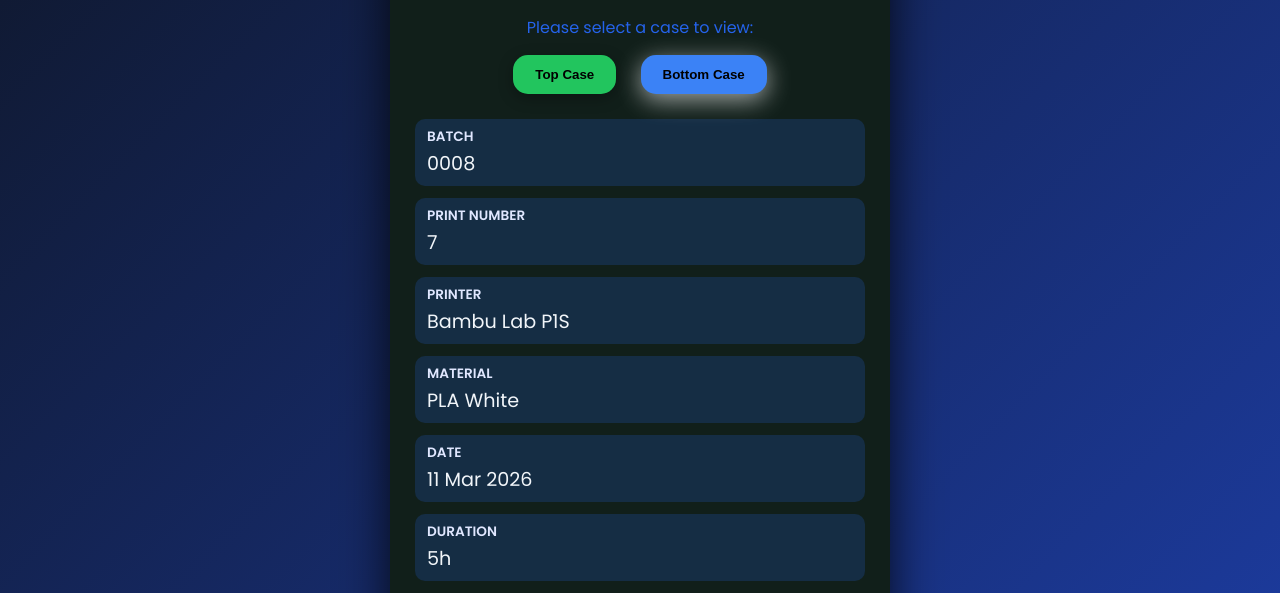
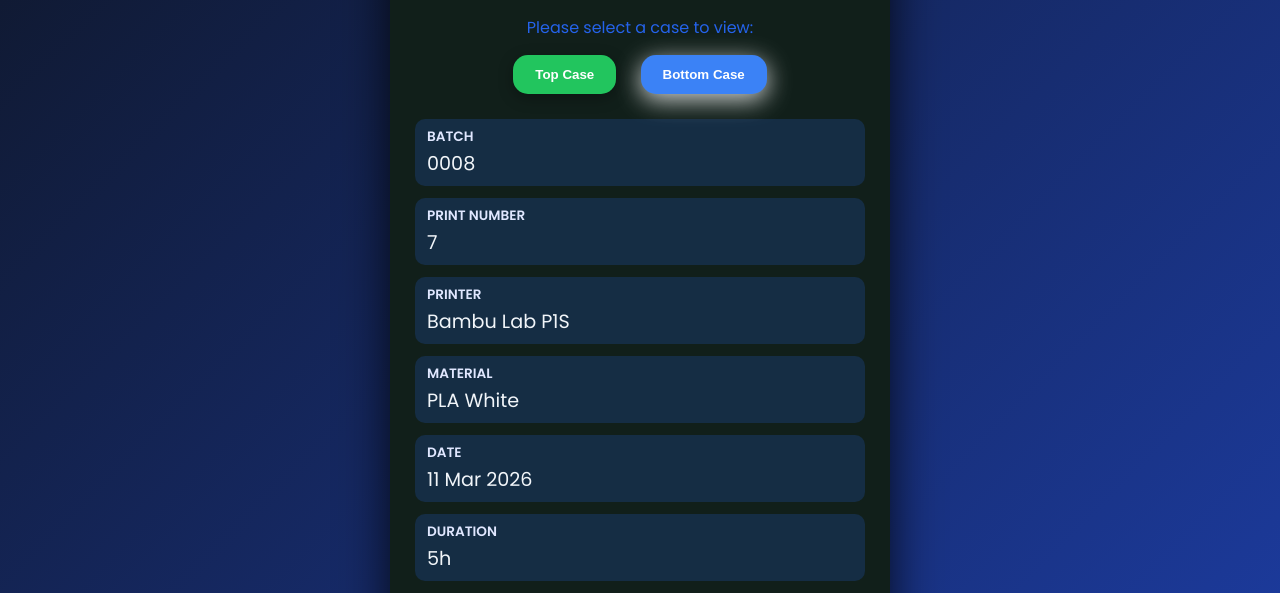
Before and after one commit to idkpanypan/Traceability-, a plain HTML site: page index.html in a window 1280 px wide. Shown: the part 180-773 px from the top of the page. Drawn offline with Linux system fonts and the light colour scheme.

Commit message:
Update index.html

```diff
--- a/index.html
+++ b/index.html
@@ -28,7 +28,7 @@ body {
   box-shadow:0 25px 50px rgba(0,0,0,0.8);
   text-align:center;
   transition: all 0.5s ease-in-out;
-  background:#111f1a; /* darker container background */
+  background:#111f1a; /* dark container */
 }
 
 h1 {
@@ -40,7 +40,6 @@ h1 {
   -webkit-text-fill-color: transparent;
   animation: shimmer 3s infinite;
 }
-
 @keyframes shimmer {
   0% { background-position: -200% 0; }
   100% { background-position: 200% 0; }
@@ -62,9 +61,16 @@ button {
   cursor:pointer;
   transition:0.3s;
   box-shadow:0 4px 15px rgba(0,0,0,0.3);
+  color:#ffffff; /* White text */
 }
-button:hover { transform: translateY(-2px); }
-button.active { box-shadow:0 6px 25px rgba(255,255,255,0.6); }
+button:hover {
+  transform: translateY(-2px);
+  filter: brightness(1.1);
+}
+button.active {
+  box-shadow:0 6px 25px rgba(255,255,255,0.8);
+  color:#ffffff;
+}
 
 .field {
   margin-bottom:12px;
@@ -77,10 +83,9 @@ button.active { box-shadow:0 6px 25px rgba(255,255,255,0.6); }
 }
 .field.show { opacity:1; transform: translateY(0); }
 .label { font-weight:600; font-size:0.85rem; text-transform:uppercase; margin-bottom:2px; }
-.value { font-size:1.2rem; font-weight:500; color:#f1f5f9; } /* brighter text for visibility */
+.value { font-size:1.2rem; font-weight:500; color:#f1f5f9; }
 .status { font-weight:700; font-size:1.3rem; margin-top:8px; text-align:center; text-shadow:0 0 10px;}
 .notes { margin-top:15px; font-style:italic; text-align:center; text-shadow:0 0 5px;}
-
 </style>
 </head>
 <body>
@@ -99,7 +104,7 @@ const cases = {
   top: {
     themeColor: "#16a34a", // green
     buttonColor: "#22c55e",
-    fieldBg: "rgba(22,163,74,0.25)", // darker field background
+    fieldBg: "rgba(22,163,74,0.25)",
     batch:"0007",
     printNumber:"4",
     printer:"Bambu Lab P1S",
@@ -107,14 +112,14 @@ const cases = {
     date:"24 Feb 2026",
     duration:"3h",
     layerHeight:"0.12 mm",
-    infill:"30%",
+    infill:"35%",
     status:"Passed",
     notes:"Top case, 4th print overall"
   },
   bottom: {
     themeColor: "#2563eb", // blue
     buttonColor: "#3b82f6",
-    fieldBg: "rgba(37,99,235,0.2)", // darker field background
+    fieldBg: "rgba(37,99,235,0.2)",
     batch:"0008",
     printNumber:"7",
     printer:"Bambu Lab P1S",
@@ -139,9 +144,6 @@ function showCase(type){
   document.getElementById('topBtn').style.background = cases.top.buttonColor;
   document.getElementById('bottomBtn').style.background = cases.bottom.buttonColor;
 
-  // Update container background
-  document.getElementById('container').style.background = "#111f1a"; // keep dark container
-
   // Update select text color
   document.getElementById('selectText').style.color = info.themeColor;
 
@@ -165,7 +167,7 @@ function showCase(type){
   fields.forEach((f,i)=>setTimeout(()=>f.classList.add('show'), i*100));
 }
 
-// Show bottom case by default
+// Show top case by default
 showCase('bottom');
 </script>
 </body>
```
